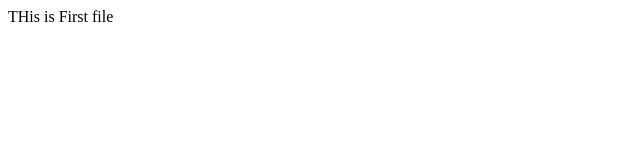
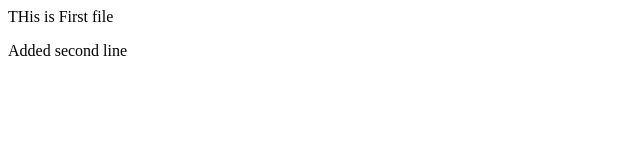
Before and after one commit to dikshapavaskar/learn-git, a plain HTML site: page index.html in a window 1280 px wide. Shown: the whole page, without its empty margins (0-640 px from the left). Drawn offline with Linux system fonts and the light colour scheme.

Commit message:
Added second line

```diff
--- a/index.html
+++ b/index.html
@@ -1,3 +1,4 @@
 <html>
 <p>THis is First file</p>
+<p>Added second line</p>
 </html>
```
